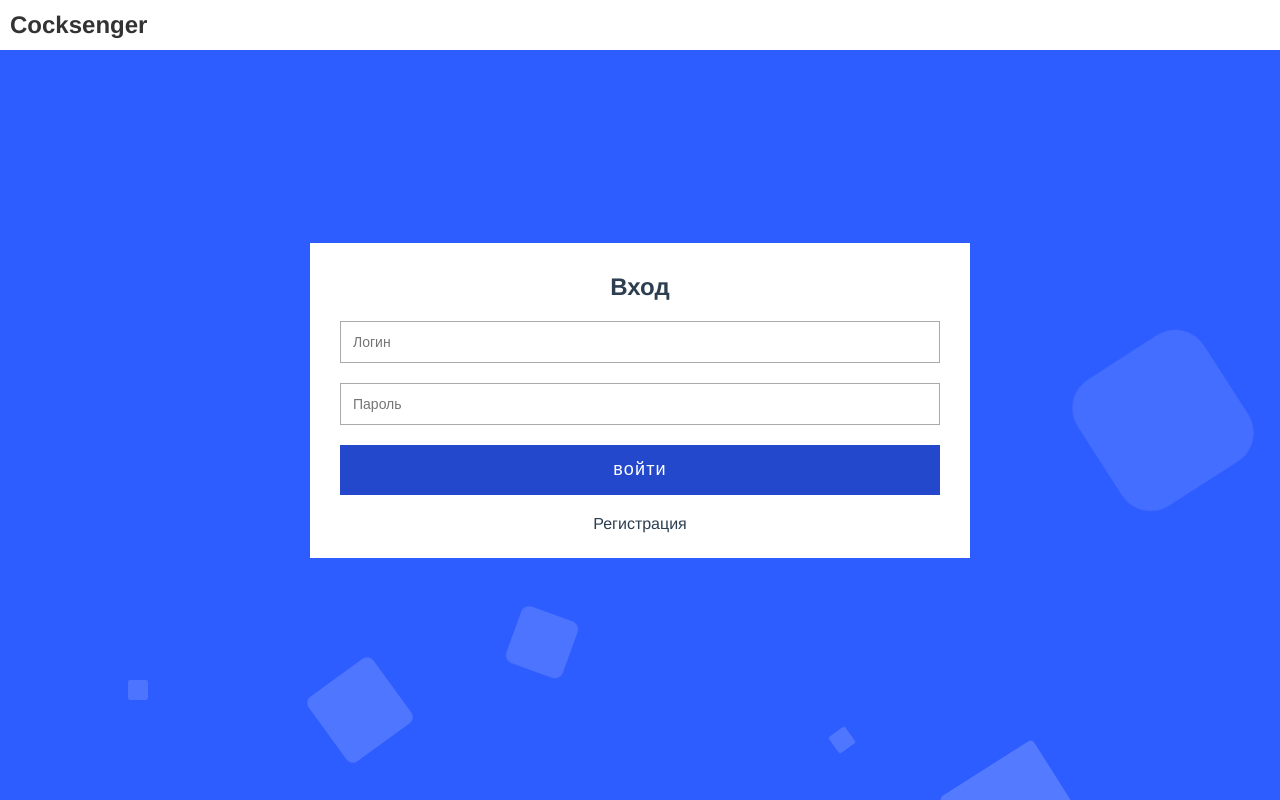
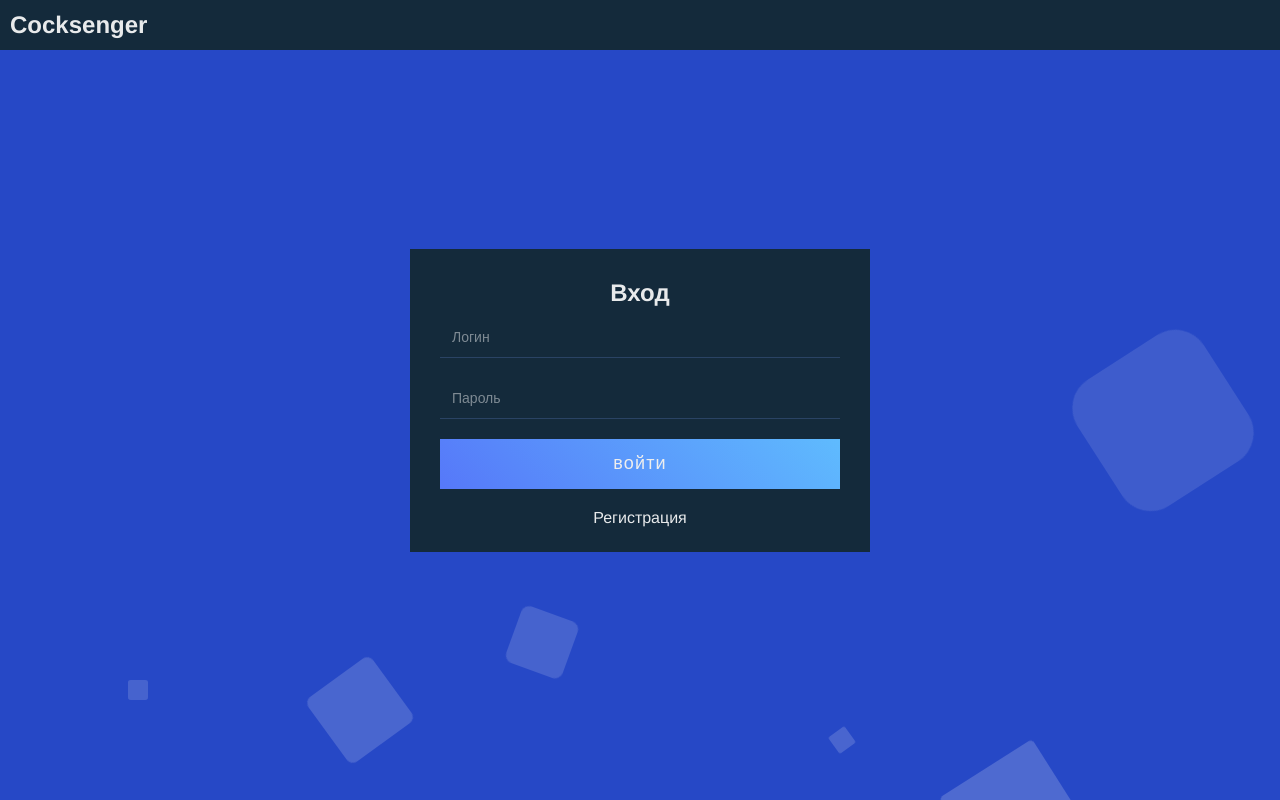
Before and after one commit to ZakhaRekt/messanger, a Vue app: page /login in a window 1280 px wide. Built offline with nearby package versions, Linux system fonts and the light colour scheme.

Commit message:
feat: dark theme

```diff
--- a/src/App.vue
+++ b/src/App.vue
@@ -32,9 +32,11 @@ h1 {
   padding: 0 10px;
   font-size: 24px;
   z-index: 1;
+  background: #142A3B;
 }
 h1 a {
-  color: #333 !important;
+  color: #fff !important;
+  opacity: .9;
   text-decoration: none;
   margin: 0;
 }
--- a/src/components/LoginForm.vue
+++ b/src/components/LoginForm.vue
@@ -59,15 +59,17 @@ export default {
   background: #2648c6;
 }
 form {
-  background: #fff;
+  background: #142A3B;
   padding: 30px 30px 0 30px;
-  max-width: 600px;
+  max-width: 400px;
   margin: 0 0 50px 0;
   width: 100%;
   z-index: 1;
 }
 form h2 {
-  margin: 0 0 20px 0;
+  margin: 0 0 10px 0;
+  color: #fff;
+  opacity: .9;
 }
 input {
   width: 100%;
@@ -75,38 +77,44 @@ input {
   font-size: 14px;
   padding: 12px 12px;
   box-sizing: border-box;
-  border: 1px solid #aaa;
+  border: none;
+  border-bottom: 1px solid #2d4669;
   outline: none;
+  color: #fff;
+  opacity: .9;
+  background: #142A3B;
+}
+input::placeholder {
+  color: #fff;
+  opacity: 0.5;
 }
 button {
   width: 100%;
   height: 50px;
   font-size: 18px;
-  background: #2348cb;
+  background: linear-gradient(45deg, #5678F9, #5FBBFE);
   border: none;
-  color: #fff;
+  color: #eee;
   letter-spacing: 1.2px;
   cursor: pointer;
   outline: none;
-  transition: background .2s ease;
+  transition: opacity .2s ease;
 }
 button:hover {
-  background: #1d38a5;
+  opacity: 0.5;
 }
 a {
   display: inline-block;
   margin: 0;
   padding: 20px 0 25px 0;
   width: 100%;
-  color: #2c3e50;
+  color: #fff;
+  opacity: .9;
   text-decoration: none;
-  transition: color .2s ease;
+  transition: opacity .2s ease;
 }
 a:hover {
-  color: #000;
-}
-.login {
-  background: #2d5cff;
+  opacity: .5;
 }
 
 .circles{
@@ -209,8 +217,6 @@ a:hover {
   animation-duration: 11s;
 }
 
-
-
 @keyframes animate {
 
   0%{
```
